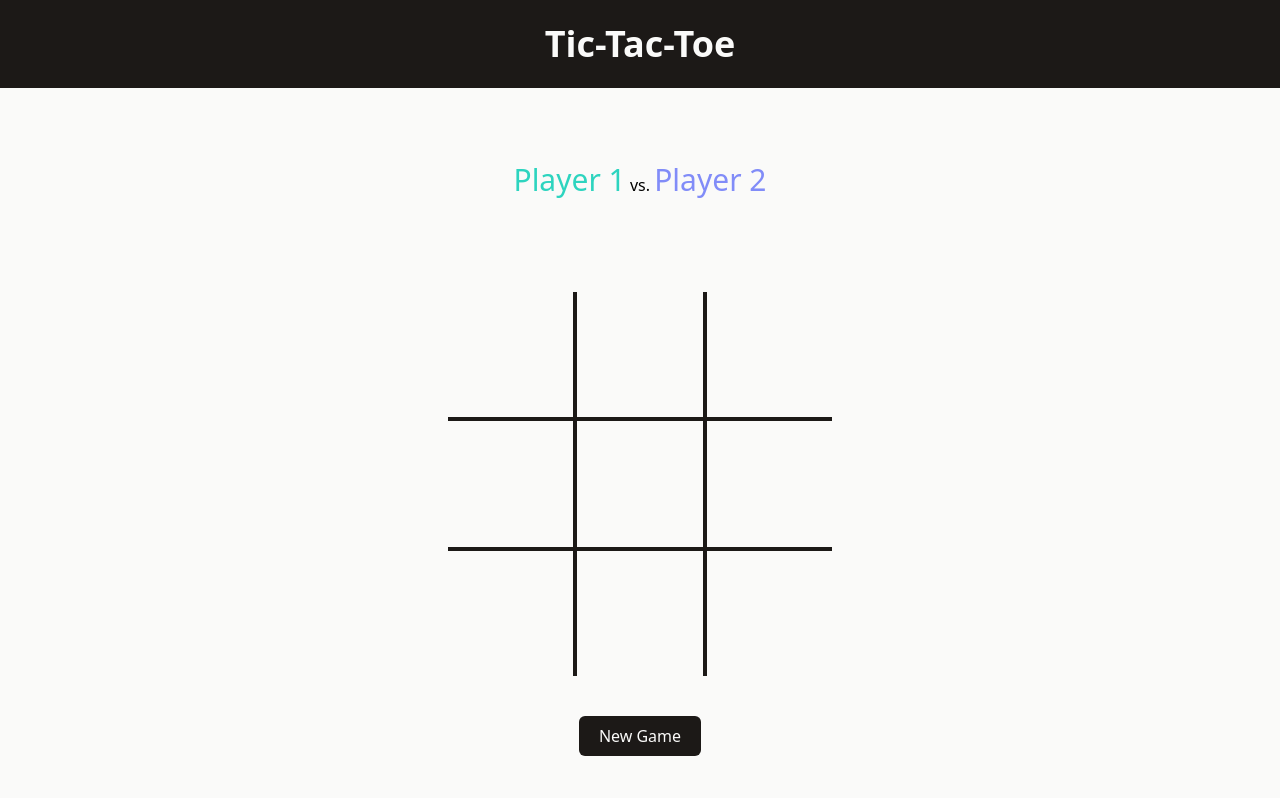
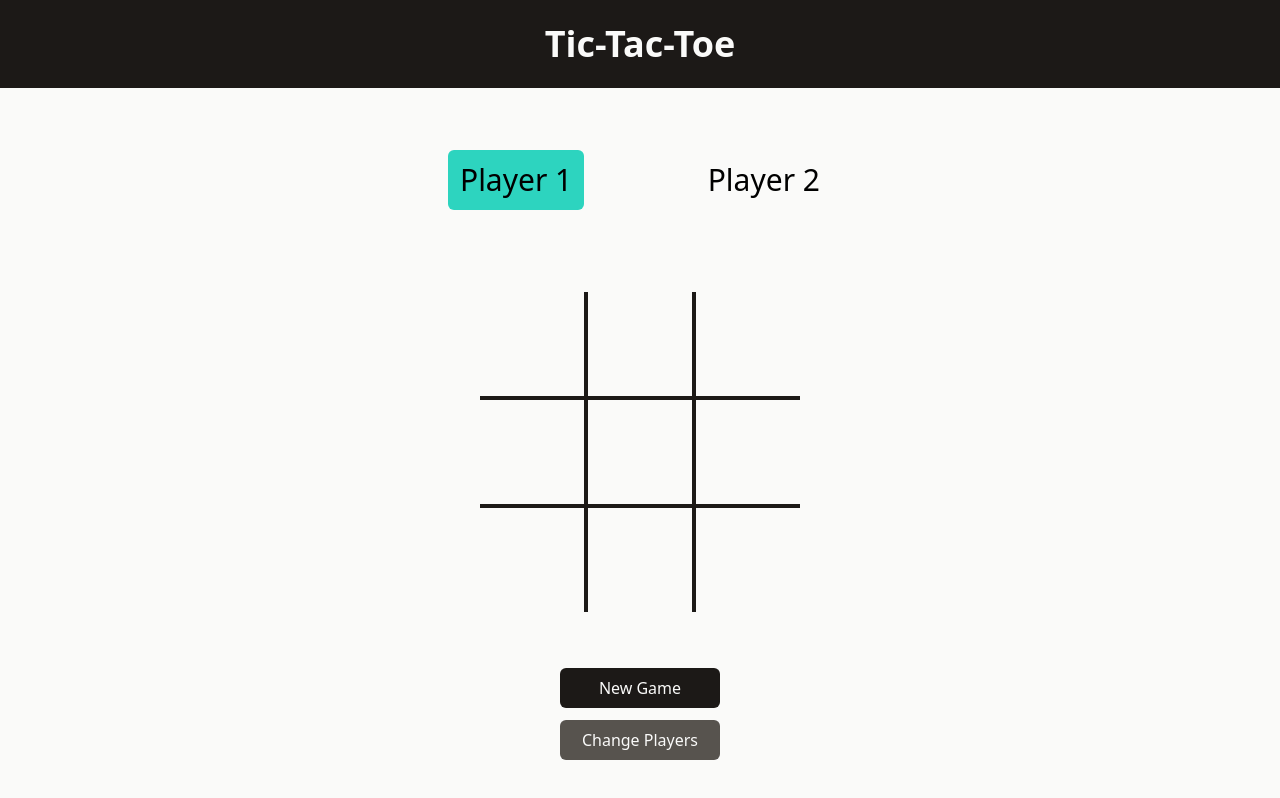
Before and after one commit to janosch-pueschel/tic-tac-toe, a website built with Vite: page index.html in a window 1280 px wide. Both pictures are taken after a click on the button "Start Game". Built offline with nearby package versions, Linux system fonts and the light colour scheme.

Commit message:
changed styling

```diff
--- a/index.html
+++ b/index.html
@@ -14,10 +14,12 @@
       Tic-Tac-Toe
     </h1>
     <div class="w-11/12 m-auto">
+      <div class="h-36">
         <div
-        class="flex flex-col h-36 justify-center items-center"
-        id="player-form"
-      >
+          class="flex justify-center items-center h-full hidden"
+          id="score-board"
+        ></div>
+        <div class="flex flex-col justify-center items-center" id="player-form">
           <div class="flex justify-between items-center mb-3">
             <label for="player-one">Player 1</label>
             <input
@@ -43,16 +45,23 @@
             Start Game
           </button>
         </div>
+      </div>
       <div
         id="game-container"
-        class="grid grid-rows-3 grid-cols-3 gap-1 bg-stone-900 my-10 md:w-5/12 md:max-w-sm md:mx-auto"
+        class="grid grid-rows-3 grid-cols-3 gap-1 bg-stone-900 mt-10 mb-14 md:w-80 md:mx-auto"
       ></div>
-      <div class="flex justify-center">
+      <div class="flex flex-col justify-between items-center max-w-sm m-auto">
         <button
           id="new-btn"
-          class="bg-stone-900 px-5 py-2 rounded-md text-stone-50"
+          class="bg-stone-900 py-2 w-40 rounded-md text-stone-50 mb-3 hidden"
         >
           New Game
+        </button>
+        <button
+          id="change-btn"
+          class="bg-stone-600 py-2 w-40 rounded-md text-stone-50 hidden"
+        >
+          Change Players
         </button>
       </div>
     </div>
--- a/script.js
+++ b/script.js
@@ -1,12 +1,19 @@
 "use strict";
 
-const PlayerFactory = (playerNumber, nameId, marker, chosenFields, colorClass) => {
+const PlayerFactory = (
+  playerNumber,
+  nameId,
+  marker,
+  chosenFields,
+  colorClass
+) => {
   let name = document.getElementById(nameId).value;
   if (name === "") {
     name = "Player " + playerNumber;
   }
-  const nameTag = `<span class="text-3xl ${colorClass}">${name}</span>`;
-  return { marker, chosenFields, name, nameTag };
+  const nameTagActive = `<span class="text-3xl ${colorClass} p-3 rounded-md">${name}</span>`;
+  const nameTag = `<span class="text-3xl p-3 rounded-md">${name}</span>`;
+  return { marker, chosenFields, name, nameTagActive, nameTag, colorClass };
 };
 
 const gameBoard = (() => {
@@ -27,36 +34,36 @@ const gameBoard = (() => {
     }
   };
 
-  const gridCellEvent = () => {
+  const gridCellEvent = (status) => {
+    if (status === "enable") {
       for (let child of gameContainer.children) {
         child.addEventListener("click", function (currentPlayer) {
           if (winner === true) {
-          console.log("Game over.");
             return;
           } else if (moves === 9) {
-          console.log("Game over.");
             return;
           } else if (child.textContent !== "") {
-          console.log("Already taken. Choose another!");
+            return;
           } else {
             currentPlayer = setCurrentPlayer();
             child.innerHTML = currentPlayer.marker;
             let index = child.getAttribute("index");
             currentPlayer.chosenFields.push(index);
-          checkWinner(currentPlayer.name, currentPlayer.chosenFields);
+            checkWinner(currentPlayer, currentPlayer.chosenFields);
           }
         });
+      }
+    } else if (status === "disable") {
+      for (let child of gameContainer.children) {
+        child.replaceWith(child.cloneNode(true));
+      }
     }
   };
 
   let playerOne;
   let playerTwo;
-  const playerForm = document.querySelector("#player-form");
+  const scoreBoard = document.getElementById("score-board");
   const playerBoard = document.createElement("p");
-  /* const playerOneEl = document.createElement("span");
-  playerOneEl.textContent = playerOne.name;
-  const playerTwoEl = document.createElement("span");
-  playerTwoEl.textContent = playerTwo.name; */
   const getPlayer = () => {
     playerOne = PlayerFactory(
       "1",
@@ -77,7 +84,7 @@ const gameBoard = (() => {
       />
     </svg>`,
       [],
-      "text-teal-400"
+      "bg-teal-400"
     );
 
     playerTwo = PlayerFactory(
@@ -96,22 +103,24 @@ const gameBoard = (() => {
       />
     </svg>`,
       [],
-      "text-indigo-400"
+      "bg-indigo-400"
     );
 
-    playerForm.innerHTML = "";
-    playerBoard.innerHTML = `${playerOne.nameTag} vs. ${playerTwo.nameTag}`;
-    console.log(playerOne.nameTag);
-    console.log(playerTwo.nameTag);
-    playerForm.appendChild(playerBoard);
+    playerBoard.innerHTML = playerOne.nameTagActive + playerTwo.nameTag;
+    playerBoard.className = "";
+    playerBoard.classList.add("w-5/6", "max-w-sm", "flex", "justify-between");
+    scoreBoard.appendChild(playerBoard);
+    displayController.displayElement(scoreBoard);
   };
 
   let currentPlayer;
   function setCurrentPlayer() {
     if (currentPlayer === playerTwo || currentPlayer === undefined) {
       currentPlayer = playerOne;
+      playerBoard.innerHTML = playerOne.nameTag + playerTwo.nameTagActive;
     } else {
       currentPlayer = playerTwo;
+      playerBoard.innerHTML = playerOne.nameTagActive + playerTwo.nameTag;
     }
     return currentPlayer;
   }
@@ -137,7 +146,18 @@ const gameBoard = (() => {
         return playerArray.includes(value);
       });
       if (conditionCheck === true) {
-        playerBoard.textContent = `${player} wins.`;
+        playerBoard.className = "";
+        playerBoard.classList.add(
+          "w-5/6",
+          "max-w-sm",
+          "flex",
+          "justify-center",
+          "text-3xl",
+          "p-3",
+          "rounded-md",
+          player.colorClass
+        );
+        playerBoard.innerHTML = `${player.name} wins.`;
         winner = true;
         return;
       }
@@ -157,7 +177,9 @@ const gameBoard = (() => {
     currentPlayer = undefined;
     winner = false;
     moves = 0;
-    playerBoard.textContent = `${playerOne.name} vs. ${playerTwo.name}`;
+    playerBoard.className = "";
+    playerBoard.classList.add("w-5/6", "max-w-sm", "flex", "justify-between");
+    playerBoard.innerHTML = playerOne.nameTagActive + playerTwo.nameTag;
   }
 
   return { render, gridCellEvent, newGame, getPlayer };
@@ -166,14 +188,40 @@ const gameBoard = (() => {
 gameBoard.render();
 
 const displayController = (() => {
+  const scoreBoard = document.getElementById("score-board");
+  const playerForm = document.getElementById("player-form");
+
   const startGameBtn = document.getElementById("start-btn");
   startGameBtn.addEventListener("click", () => {
-    gameBoard.gridCellEvent();
+    gameBoard.gridCellEvent("enable");
     gameBoard.getPlayer();
+    displayElement(newGameBtn);
+    displayElement(changePlayerBtn);
+    hideElement(playerForm);
   });
 
   const newGameBtn = document.getElementById("new-btn");
   newGameBtn.addEventListener("click", () => {
     gameBoard.newGame();
   });
+
+  const changePlayerBtn = document.getElementById("change-btn");
+  changePlayerBtn.addEventListener("click", () => {
+    displayElement(playerForm);
+    hideElement(scoreBoard);
+    hideElement(newGameBtn);
+    hideElement(changePlayerBtn);
+    gameBoard.newGame();
+    gameBoard.gridCellEvent("disable");
+  });
+
+  const displayElement = (element) => {
+    element.classList.remove("hidden");
+  };
+
+  const hideElement = (element) => {
+    element.classList.add("hidden");
+  };
+
+  return { displayElement, hideElement };
 })();
```
Lines whose indentation alone changed are shown as unchanged.
